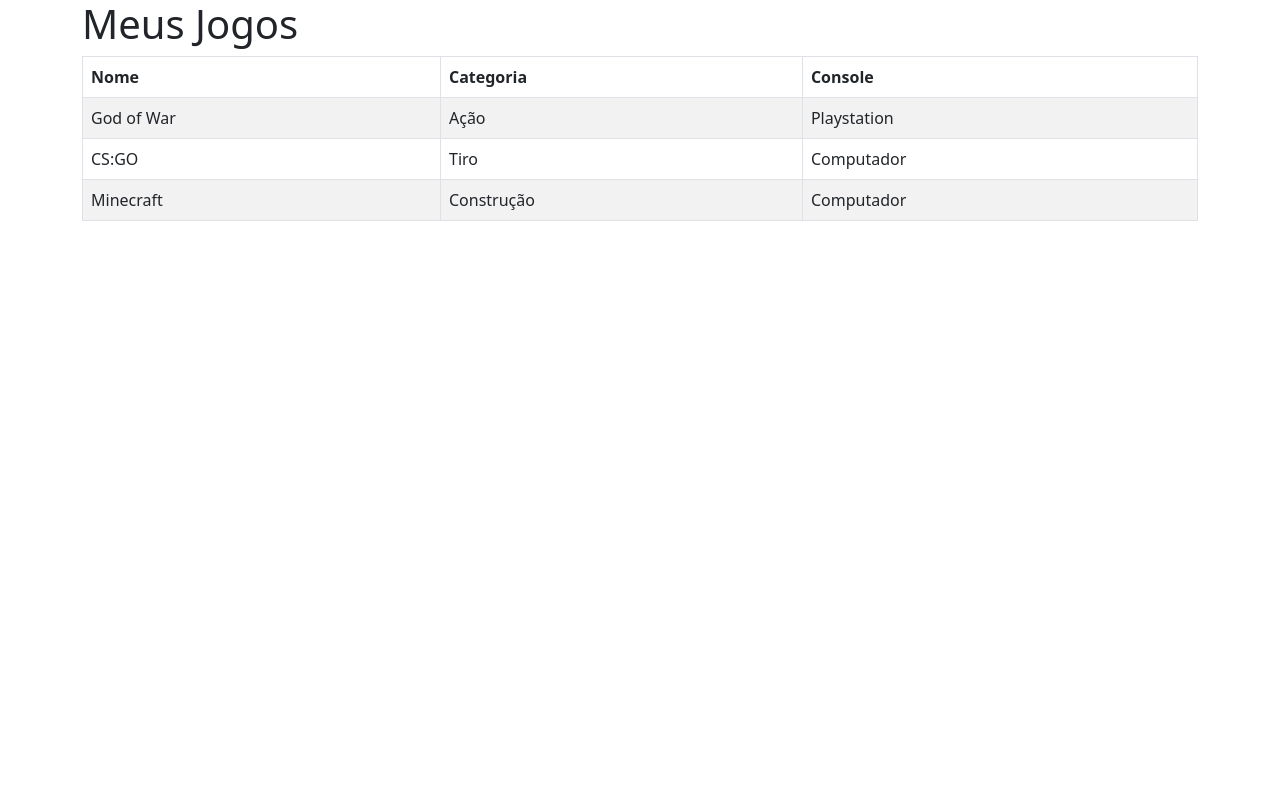
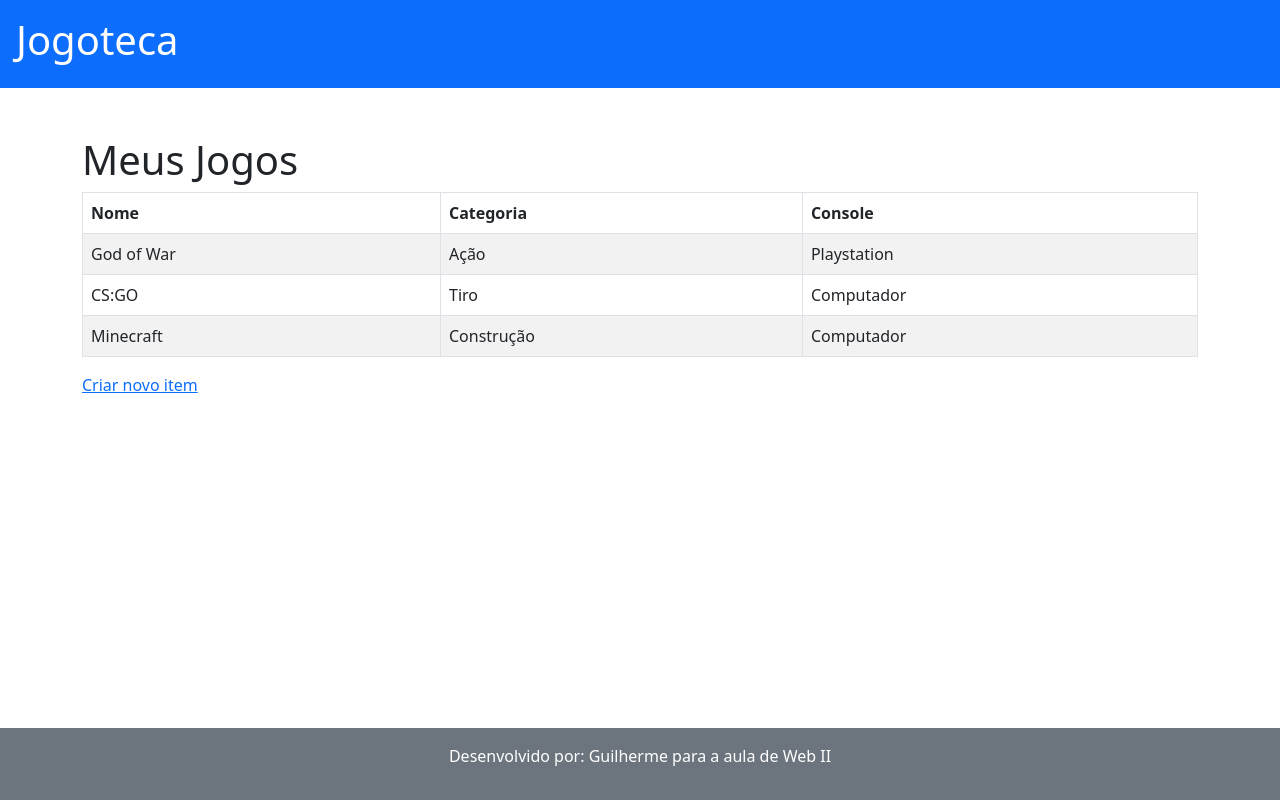
Before and after one commit to GuilhermeSouzaBarros/jogoteca, a Flask app: page / in a window 1280 px wide. Run offline with Flask 2, Linux system fonts and the light colour scheme.

Commit message:
Header, footer, url

```diff
--- /dev/null
+++ b/templates/base.html
@@ -0,0 +1,19 @@
+<!DOCTYPE html>
+<html>
+  <head>
+    <meta charset="utf-8">
+    <meta name="viewport" content="width=device-width, initial-scale=1">
+    <link href="https://cdn.jsdelivr.net/npm/bootstrap@5.2.0-beta1/dist/css/bootstrap.min.css" rel="stylesheet" integrity="sha384-0evHe/X+R7YkIZDRvuzKMRqM+OrBnVFBL6DOitfPri4tjfHxaWutUpFmBp4vmVor" crossorigin="anonymous">
+    <title>Jogoteca</title>
+  </head>
+  <body>
+    <header class='text-bg-primary p-3 mb-5'>
+        <h1>Jogoteca</h1>
+    </header>
+    {% block conteudo %}
+    {% endblock%}
+    <footer class='container-fluid text-bg-secondary p-3 fixed-bottom'>
+        <p class='text-center'>Desenvolvido por: Guilherme para a aula de Web II</p>
+    </footer>
+  </body>
+</html>
--- a/templates/lista.html
+++ b/templates/lista.html
@@ -1,12 +1,5 @@
-<!DOCTYPE html>
-<html>
-  <head>
-    <meta charset="utf-8">
-    <meta name="viewport" content="width=device-width, initial-scale=1">
-    <link href="https://cdn.jsdelivr.net/npm/bootstrap@5.2.0-beta1/dist/css/bootstrap.min.css" rel="stylesheet" integrity="sha384-0evHe/X+R7YkIZDRvuzKMRqM+OrBnVFBL6DOitfPri4tjfHxaWutUpFmBp4vmVor" crossorigin="anonymous">
-    <title>Jogoteca</title>
-  </head>
-  <body>
+{% extends 'base.html' %}
+{% block conteudo %}
     <div class="container">
         <div class="page-header">
             <h1>{{titulo}}</h1>
@@ -29,6 +22,6 @@
                 {% endfor %}
             </tbody>
         </table>
+        <a href="{{ url_for('novo') }}">Criar novo item</a>
     </div>
-  </body>
-</html>
+{% endblock %}
```
Also changed, not shown: templates/novo.html (+3 -10 lines), 1 other file.
